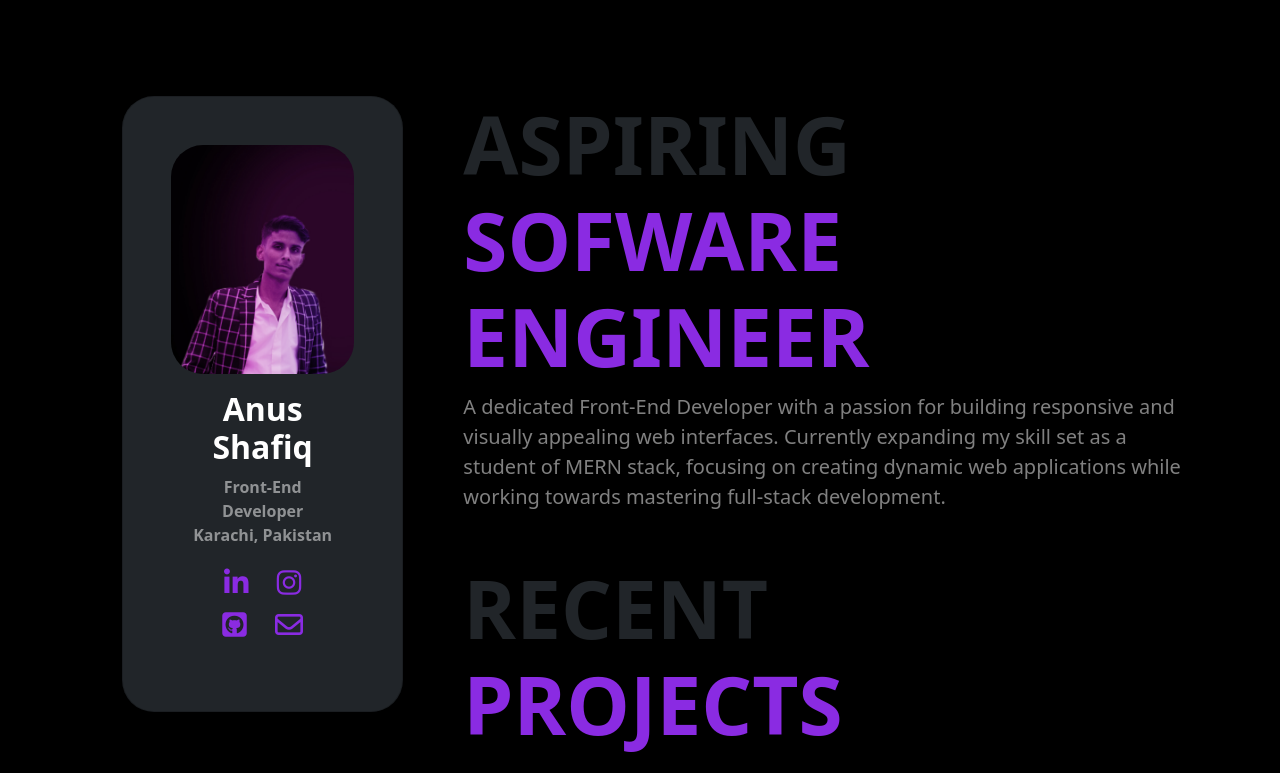
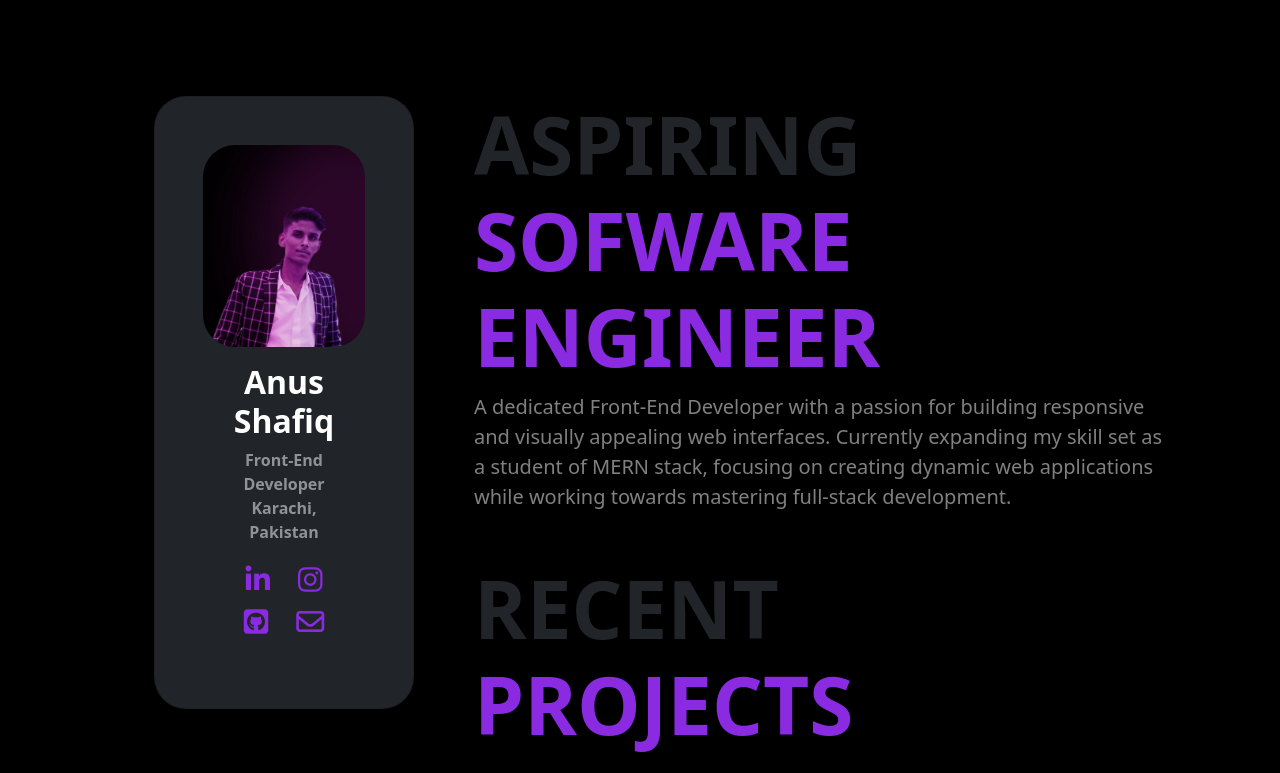
Before and after one commit to Anus-Shafiq/My-Portfolio, a plain HTML site: page index.html in a window 1280 px wide. Shown: the top 773 px of the page. Drawn offline with Linux system fonts and the light colour scheme.

Commit message:
Update index.html

```diff
--- a/index.html
+++ b/index.html
@@ -11,7 +11,7 @@
     <title>Anus Shafiq</title>
   </head>
   <body class="bg-black">
-    <div class="container mt-5 px-3">
+    <div class="container mt-5 px-5">
       <div class="row">
         <div class="col-12 col-sm-12 col-md-12 col-lg-4 px-md-5">
           <!-- profile card  -->
```
